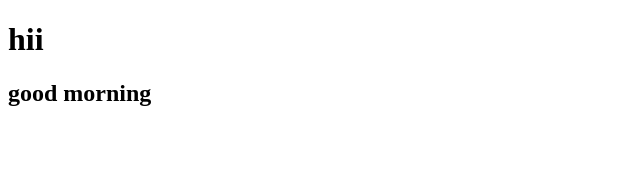
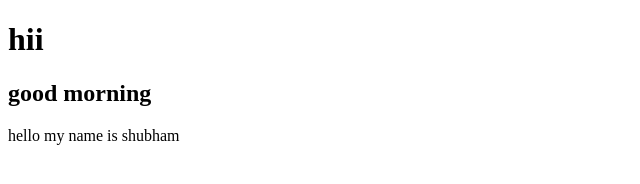
Before and after one commit to pre-shubham/learning, a plain HTML site: page contact.html in a window 1280 px wide. Shown: the whole page, without its empty margins (0-640 px from the left). Drawn offline with Linux system fonts and the light colour scheme.

Commit message:
introduction my self

```diff
--- a/contact.html
+++ b/contact.html
@@ -8,5 +8,6 @@
 <body>
     <h1>hii</h1>
     <h2>good morning</h2>
+    <p>hello my name is shubham</p>
 </body>
 </html>
```
